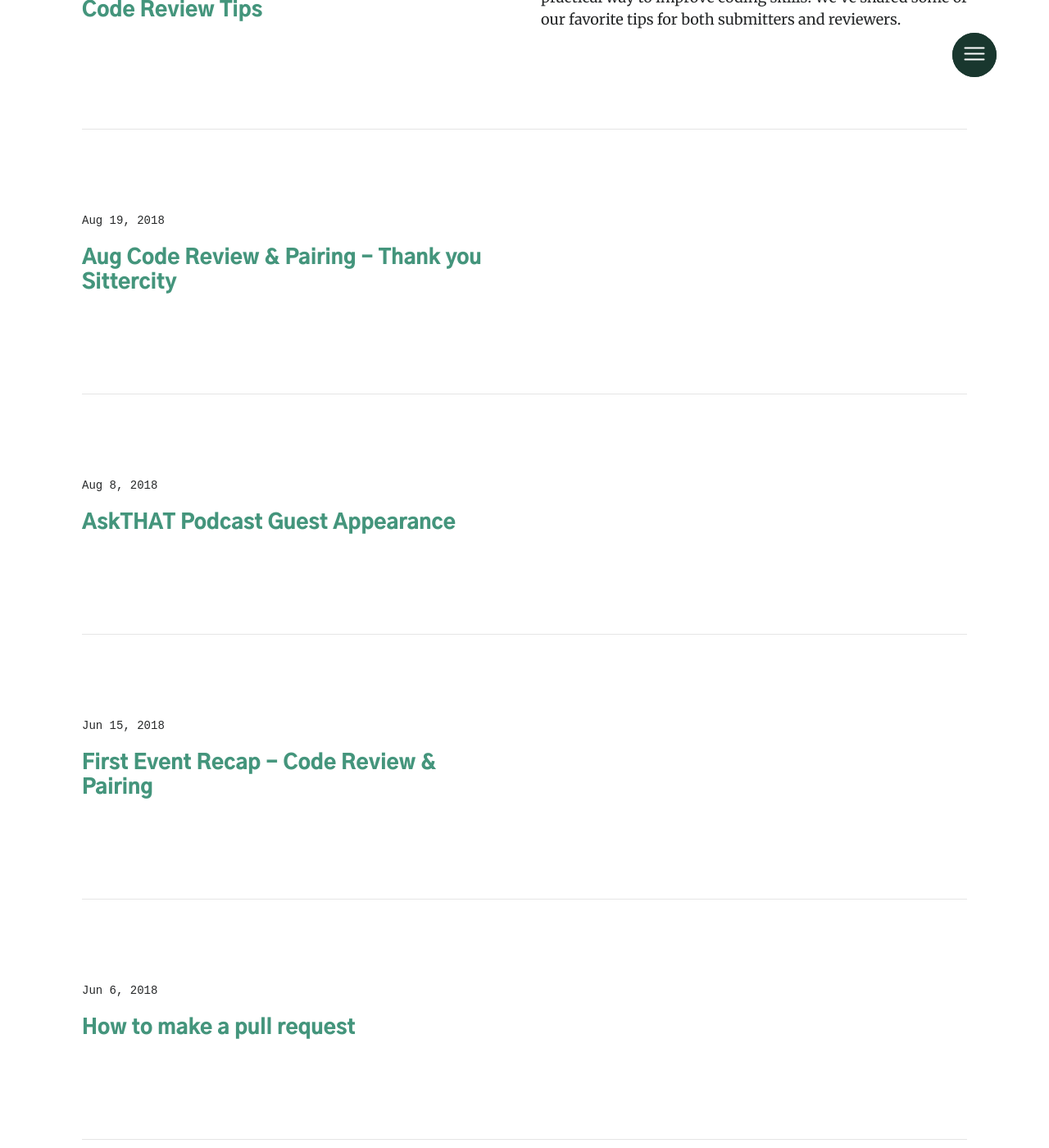
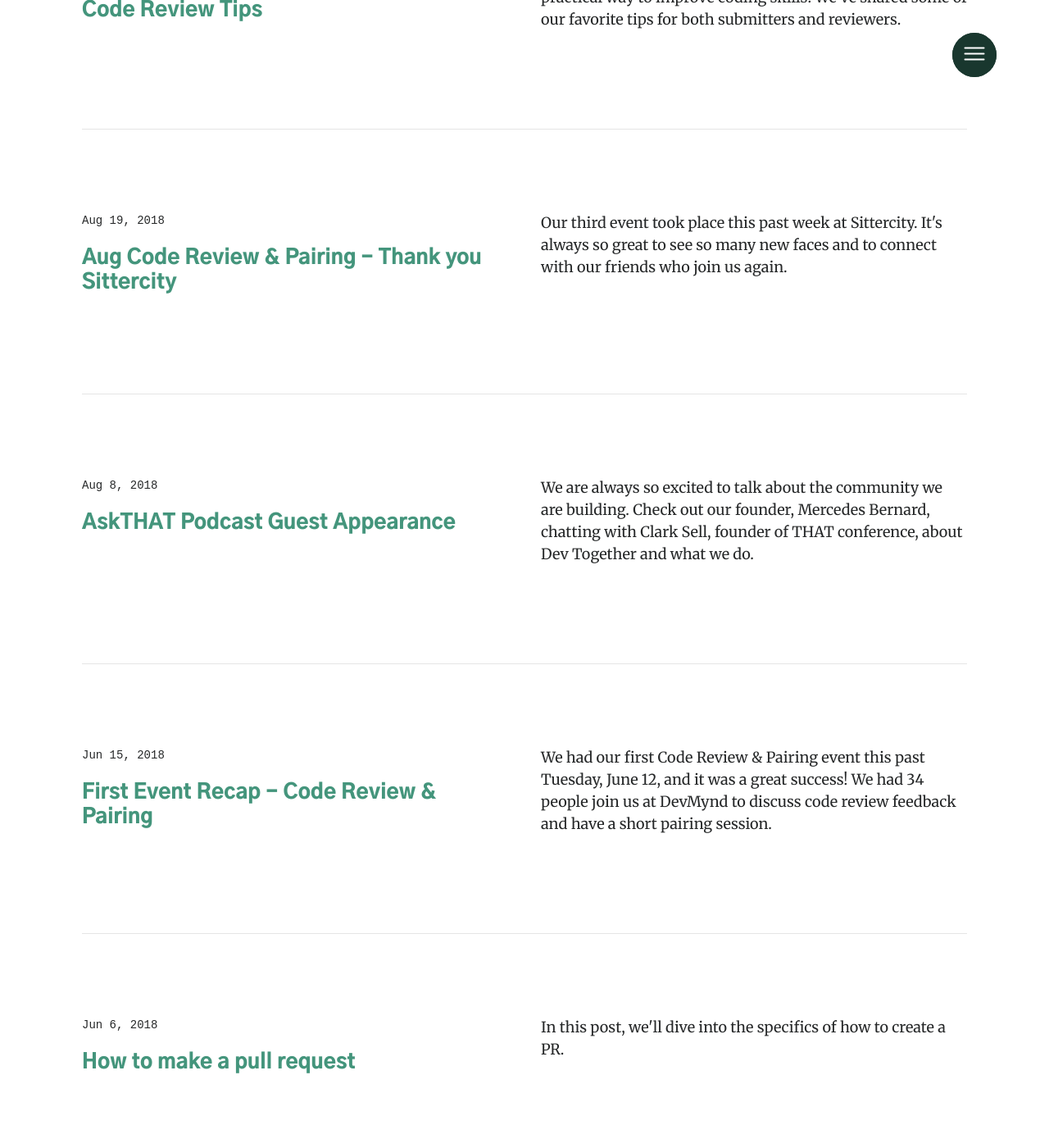
Before and after one commit to mercedesb/dev-together, a Jekyll site: the page built from docs/blog/index.html, in a window 1280 px wide and 1400 px high, scrolled down 2723 px. Shown: the whole window at 82% size. Built offline with Jekyll 4.4.1, drawn with Linux system fonts in a browser that asks for light colours; some web fonts are replaced; some of the changed text lies outside the part shown.

Commit message:
add description to posts missing it

```diff
--- a/docs/_posts/2018-05-08-first-event.md
+++ b/docs/_posts/2018-05-08-first-event.md
@@ -1,6 +1,7 @@
 ---
 layout: post
 title:  "Announcing our first Meetup!"
+description: "We're excited to announce our first Meetup will be on Tuesday, June 12 6:00pm at the DevMynd office (2035 W. Wabansia Ave)."
 redirect_from:
     - /first-event
 permalink:  "/blog/first-event"
--- a/docs/_posts/2018-06-05-make-a-pull-request.md
+++ b/docs/_posts/2018-06-05-make-a-pull-request.md
@@ -1,6 +1,7 @@
 ---
 layout: post
 title:  "How to make a pull request"
+description: "In this post, we'll dive into the specifics of how to create a PR. "
 redirect_from:
     - /make-a-pull-request
 permalink:  "/blog/make-a-pull-request"
--- a/docs/_posts/2018-06-14-first-event-recap.md
+++ b/docs/_posts/2018-06-14-first-event-recap.md
@@ -1,6 +1,7 @@
 ---
 layout: post
 title:  "First Event Recap - Code Review & Pairing"
+description: "We had our first Code Review & Pairing event this past Tuesday, June 12, and it was a great success! We had 34 people join us at DevMynd to discuss code review feedback and have a short pairing session."
 redirect_from:
     - /first-event-recap
 permalink:  "/blog/first-event-recap"
--- a/docs/_posts/2018-08-08-askthat-podcast.md
+++ b/docs/_posts/2018-08-08-askthat-podcast.md
@@ -1,6 +1,7 @@
 ---
 layout: post
 title:  "AskTHAT Podcast Guest Appearance"
+description: "We are always so excited to talk about the community we are building. Check out our founder, Mercedes Bernard, chatting with Clark Sell, founder of THAT conference, about Dev Together and what we do."
 redirect_from:
     - /askthat-podcast
 permalink:  "/blog/askthat-podcast"
--- a/docs/_posts/2018-08-19-aug-event-thank-you.md
+++ b/docs/_posts/2018-08-19-aug-event-thank-you.md
@@ -1,6 +1,7 @@
 ---
 layout: post
 title:  "Aug Code Review & Pairing - Thank you Sittercity"
+description: "Our third event took place this past week at Sittercity. It's always so great to see so many new faces and to connect with our friends who join us again."
 redirect_from:
     - /aug-thank-you-sittercity
 permalink:  "/blog/aug-thank-you-sittercity"
```
